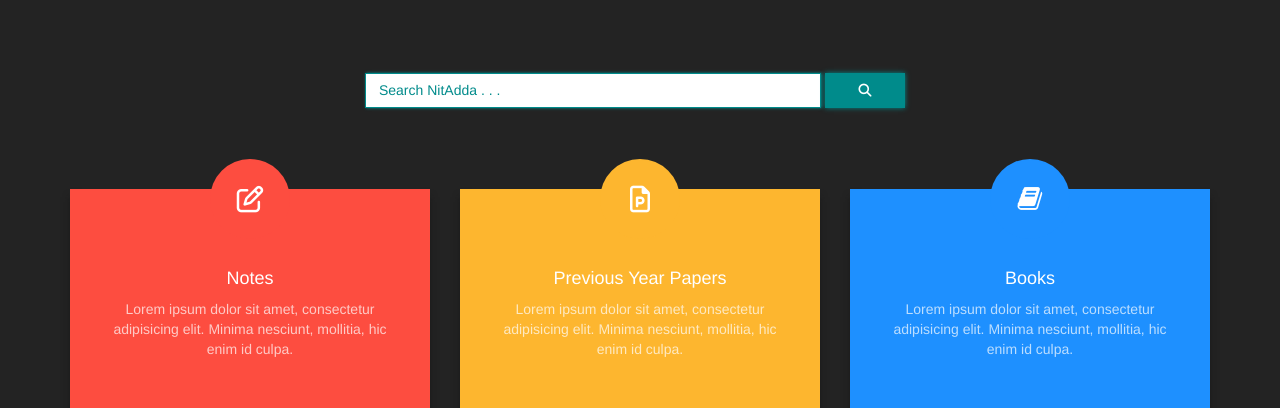
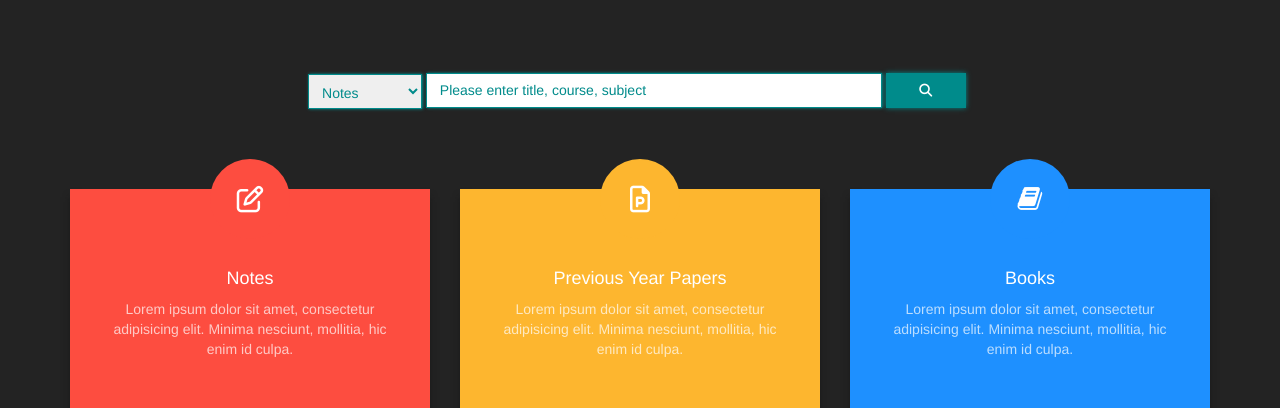
Before and after one commit to himanshukadian/nitadda, a Django app: page / in a window 1280 px wide. Shown: the part 51-459 px from the top of the page. Run offline with Django 3.2, Linux system fonts and the light colour scheme; data that the repository does not hold is empty; parts of the project's set-up code (start-up, migrations or seed data) failed here and were passed over; some libraries are stand-ins or nearby versions; some web fonts are replaced.

Commit message:
Update search for books.

```diff
--- a/static/css/style.css
+++ b/static/css/style.css
@@ -932,7 +932,7 @@ center h1 {
 }
 
 .text {
-    margin-right: 0px;
+    margin: 0px;
     width: 40%;
     height: 35px;
     padding: 9px;
@@ -942,6 +942,34 @@ center h1 {
     border-radius: 0px;
     font-size: 14px;
     outline: none;
+}
+
+.slct {
+    cursor: pointer;
+    height: 100%;
+    border-top-left-radius: 4px;
+    border-bottom-left-radius: 4px;
+    border: 1px solid $ border-color;
+    vertical-align: middle;
+    margin-right: 0px;
+    width: 10%;
+    height: 35px;
+    padding: 9px;
+    color: darkcyan;
+    border: 1px solid darkcyan;
+    box-shadow: 1px 0px 3px darkcyan;
+    border-radius: 0px;
+    font-size: 14px;
+    outline: none;
+}
+
+.current-selection {
+    display: inline-block;
+    font-size: 14px;
+}
+
+.slct:hover {
+    background-color: lightgray;
 }
 
 ::-webkit-input-placeholder {
--- a/templates/content/all_Notes.html
+++ b/templates/content/all_Notes.html
@@ -129,7 +129,7 @@
                             <caption><h3 class="table_title">{{ cname }} Books</h3></caption>
                             <div class="row">
                                 {% for i in book %}
-                                <div class="col-xs-12 col-sm-12 col-md-6 col-lg-4">
+                                    <div class="col-xs-10 col-sm-10 col-md-6 col-lg-4">
                                     <div class="productCardContainer">
                                         <div class="productCardContent">
                                             <div class="productCardImage">
--- a/templates/home.html
+++ b/templates/home.html
@@ -27,8 +27,16 @@
 
             <div class="searchinput">
                 <form method="get" action="search/">
-                <input type="text" name="q" placeholder=" Search NitAdda . . ." class="text" required>
-                <button type="submit"  class="formButton"><i class="fas fa-search"></i></button>
+                    <span class="current-selection">
+  </span>
+                    <select name="op" class="slct" id="dropdown">
+                        <option value="n">Notes</option>
+                        <option value="p">Previous Year Papers</option>
+                        <option value="b">Books</option>
+                    </select>
+                    <input type="text" id="txt" name="q" placeholder=" Please enter title, course, subject" class="text"
+                           required>
+                    <button type="submit" class="formButton"><i class="fas fa-search"></i></button>
                 </form>
             </div>
             <div class="row">
@@ -101,7 +109,8 @@
                                             <i id="{{ i.note_id }}1" class="fa fa-thumbs-up fa-2x like active"
                                                aria-hidden="true"></i>
                                         </div>
-                                        <span class="likes_counter" style="font-family:'Amaranth'" id="{{ i.note_id }}2">
+                                        <span class="likes_counter" style="font-family:'Amaranth'"
+                                              id="{{ i.note_id }}2">
                                                 {{ i.total_upvotes }}
                                             </span>
                                     </td>
@@ -111,7 +120,8 @@
                                             <i id="{{ i.note_id }}1" class="fa fa-thumbs-up fa-2x like"
                                                aria-hidden="true"></i>
                                         </div>
-                                        <span class="likes_counter" style="font-family:'Amaranth'" id="{{ i.note_id }}2">
+                                        <span class="likes_counter" style="font-family:'Amaranth'"
+                                              id="{{ i.note_id }}2">
                                             {{ i.total_upvotes }}
                                         </span>
                                     </td>
@@ -160,7 +170,7 @@
 
                 <div style="width: 100%" id="uploadForm" class="well well-lg">
                     <caption><h3 class="table_title" style="color: #232323;">Contact Us</h3></caption>
-                    <form method="POST" action="/contact_us/" enctype="multipart/form-data" >
+                    <form method="POST" action="/contact_us/" enctype="multipart/form-data">
                         {% csrf_token %}
                         <div class="form-group">
                             <label class="formText" for="fn">Name</label>
@@ -223,9 +233,9 @@
                     if (data[0]) {
                         console.log("if");
                         console.log("id : " + data[1]);
-                        if(document.getElementById(data[1] + "2"))
+                        if (document.getElementById(data[1] + "2"))
                             document.getElementById(data[1] + "2").innerHTML = parseInt(document.getElementById(data[1] + "2").innerHTML) - 1;
-                        if(document.getElementById(data[1] + "1"))
+                        if (document.getElementById(data[1] + "1"))
                             document.getElementById(data[1] + "1").classList.remove("active");
                         {#document.getElementById(data[1] + "3").classList.remove("active");#}
                     } else {
@@ -237,6 +247,22 @@
                 }
             });
         }
+
+        var placeholderText = {
+            "n": "Please enter title, course, subject",
+            "b": "Please enter title, author, course, subject",
+            "p": "Please enter title, sem, year, course, subject"
+        };
+        $("#dropdown").on("change", function () {
+            var selection = $("#dropdown");
+            var inputBox = $("#txt");
+
+            var selectedVal = $(':selected', selection).val();
+            console.log(selectedVal);
+            if (placeholderText[selectedVal] !== undefined) {
+                inputBox.attr('placeholder', placeholderText[selectedVal]);
+            }
+        });
     </script>
 
 {% endblock content %}
```
Also changed, not shown: search/views.py (+44 -16 lines), templates/search/view.html (+78 -3 lines). Lines whose indentation alone changed are shown as unchanged.
